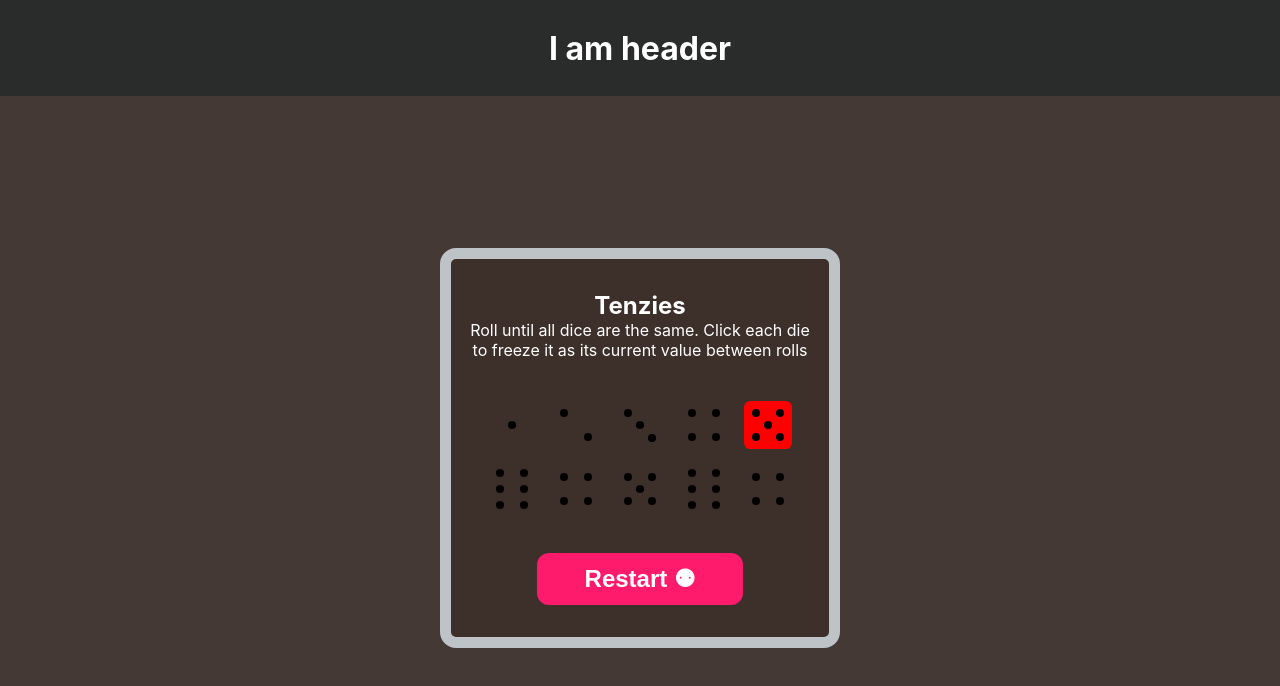
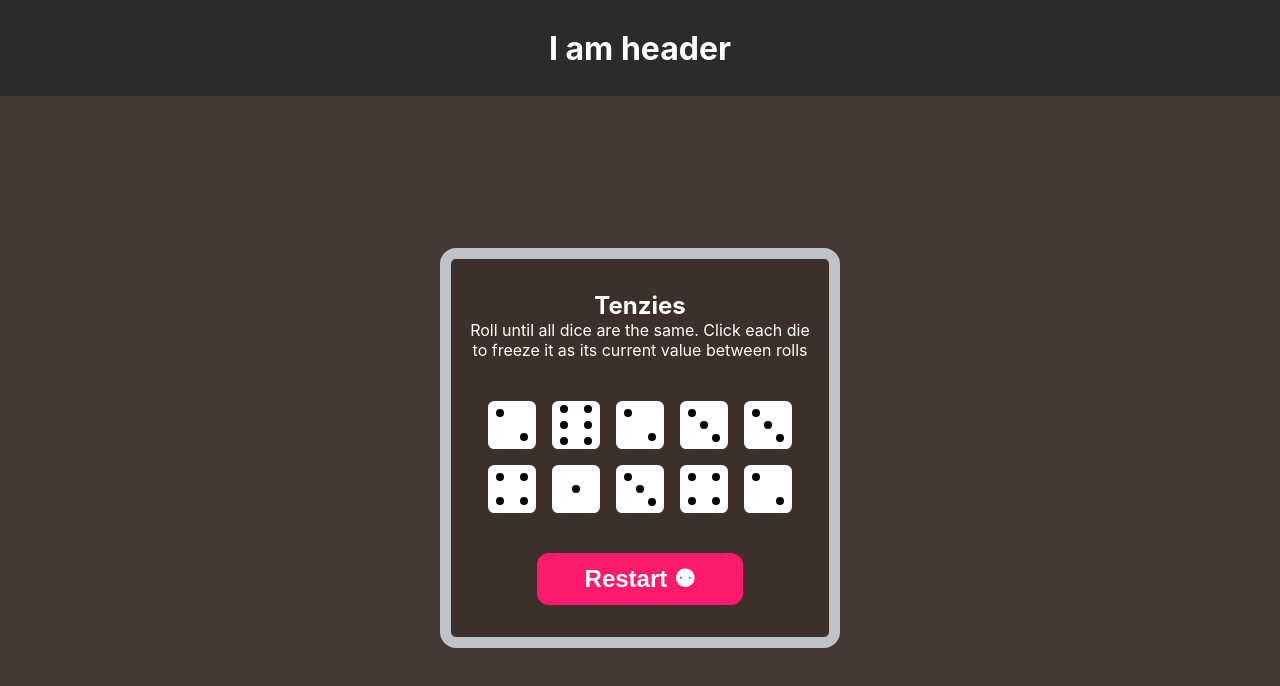
Before and after one commit to a-adeleye/tenzies, a React (Create React App) app: page / in a window 1280 px wide. Shown: the top 686 px of the page. Built offline with nearby package versions, Linux system fonts and the light colour scheme.

Commit message:
roll dice completed

```diff
--- a/src/App.css
+++ b/src/App.css
@@ -121,3 +121,14 @@ button {
 button:active {
   box-shadow: inset 0 0 1em #bd0f4c;
 }
+
+.die {
+  width: 3em;
+  height: 3em;
+  border-radius: 0.4em;
+  cursor: pointer;
+  color: white;
+  display: flex;
+  align-items: center;
+  justify-content: center;
+}
--- a/src/Gameboard.js
+++ b/src/Gameboard.js
@@ -1,17 +1,25 @@
 import React from "react";
-import {nanoid} from "nanoid"
+import { nanoid } from "nanoid";
 
 function Die1(props) {
   return (
-    <div className="die1" onClick={props.clickHandler}>
+    <div
+      className="die1"
+      style={{ backgroundColor: `${props.isHeld ? "#E4B16E" : "#ffffff"}` }}
+      onClick={props.clickHandler}
+    >
       <span className="dot"></span>
     </div>
   );
 }
 
-function Die2() {
+function Die2(props) {
   return (
-    <div className="die2">
+    <div
+      className="die2"
+      style={{ backgroundColor: `${props.isHeld ? "#E4B16E" : "#ffffff"}` }}
+      onClick={props.clickHandler}
+    >
       <span className="dot"></span>
       <span
         className="dot"
@@ -23,9 +31,13 @@ function Die2() {
   );
 }
 
-function Die3() {
+function Die3(props) {
   return (
-    <div className="die3">
+    <div
+      className="die3"
+      style={{ backgroundColor: `${props.isHeld ? "#E4B16E" : "#ffffff"}` }}
+      onClick={props.clickHandler}
+    >
       <span className="dot"></span>
       <span
         className="dot"
@@ -43,9 +55,13 @@ function Die3() {
   );
 }
 
-function Die4() {
+function Die4(props) {
   return (
-    <div className="die4">
+    <div
+      className="die4"
+      style={{ backgroundColor: `${props.isHeld ? "#E4B16E" : "#ffffff"}` }}
+      onClick={props.clickHandler}
+    >
       <span className="dot"></span>
       <span className="dot"></span>
       <span className="dot"></span>
@@ -56,7 +72,11 @@ function Die4() {
 
 function Die5(props) {
   return (
-    <div className="die5" style={{ backgroundColor: `${props.style}` }}>
+    <div
+      className="die5"
+      style={{ backgroundColor: `${props.isHeld ? "#E4B16E" : "#ffffff"}` }}
+      onClick={props.clickHandler}
+    >
       <span className="dot"></span>
       <span className="dot"></span>
       <span className="dot"></span>
@@ -65,9 +85,13 @@ function Die5(props) {
   );
 }
 
-function Die6() {
+function Die6(props) {
   return (
-    <div className="die6">
+    <div
+      className="die6"
+      style={{ backgroundColor: `${props.isHeld ? "#E4B16E" : "#ffffff"}` }}
+      onClick={props.clickHandler}
+    >
       <span className="dot"></span>
       <span className="dot"></span>
       <span className="dot"></span>
@@ -91,34 +115,111 @@ function Instruction() {
 }
 
 function Gameboard() {
-  const [dice, setDice] = React.useState({
-    value: "",
-    isHeld: false,
-    id: nanoid()
-  });
+  function rollDice() {
+    const randomNumber = Math.ceil(Math.random() * 6);
+    return {
+      value: randomNumber,
+      isHeld: false,
+      id: nanoid(),
+    };
+  }
 
-function holdDice() {
-    console.log("Clicked")
-}
+  function allNewDice() {
+    const diceArray = [];
+    for (let i = 0; i < 10; i++) {
+      diceArray.push(rollDice());
+    }
+    return diceArray;
+  }
 
+  const [dice, setDice] = React.useState(() => allNewDice());
+
+  function holdDice(id) {
+    setDice(
+      dice.map((prevDice) =>
+        prevDice.id === id
+          ? { ...prevDice, isHeld: !prevDice.isHeld }
+          : prevDice
+      )
+    );
+  }
+
+  function newDice() {
+    setDice(dice.map((die) => (die.isHeld ? die : rollDice())));
+  }
+
+  function renderDie(num) {
+    let value = num.value;
+    switch (value) {
+      case 1:
+        value = (
+          <Die1
+            key={num.id}
+            isHeld={num.isHeld}
+            clickHandler={(id) => holdDice(num.id)}
+          />
+        );
+        break;
+      case 2:
+        value = (
+          <Die2
+            key={num.id}
+            isHeld={num.isHeld}
+            clickHandler={(id) => holdDice(num.id)}
+          />
+        );
+        break;
+      case 3:
+        value = (
+          <Die3
+            key={num.id}
+            isHeld={num.isHeld}
+            clickHandler={(id) => holdDice(num.id)}
+          />
+        );
+        break;
+      case 4:
+        value = (
+          <Die4
+            key={num.id}
+            isHeld={num.isHeld}
+            clickHandler={(id) => holdDice(num.id)}
+          />
+        );
+        break;
+      case 5:
+        value = (
+          <Die5
+            key={num.id}
+            isHeld={num.isHeld}
+            clickHandler={(id) => holdDice(num.id)}
+          />
+        );
+        break;
+      case 6:
+        value = (
+          <Die6
+            key={num.id}
+            isHeld={num.isHeld}
+            clickHandler={(id) => holdDice(num.id)}
+          />
+        );
+        break;
+    }
+
+    return value;
+  }
+
+  const dieElements = (
+    <div className="dice">{dice.map((die) => renderDie(die))}</div>
+  );
 
   return (
     <main>
       <div className="box">
-        <Instruction></Instruction>
-        <div className="dice">
-          <Die1 clickHandler={holdDice}></Die1>
-          <Die2></Die2>
-          <Die3></Die3>
-          <Die4></Die4>
-          <Die5 style={"red"} clickHandler={holdDice}></Die5>
-          <Die6></Die6>
-          <Die4></Die4>
-          <Die5></Die5>
-          <Die6></Die6>
-          <Die4></Die4>
-        </div>
-        <button>Restart &#9865;</button>
+        <Instruction />
+        {dieElements}
+        <button onClick={newDice}>Restart &#9865;</button>
       </div>
     </main>
   );
```
